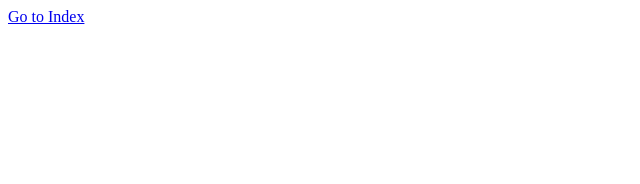
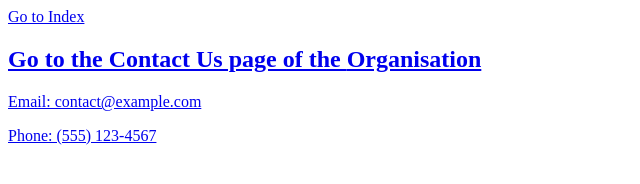
Before and after one commit to raimanishdevelops/html-project-2, a plain HTML site: page pages/about.html in a window 1280 px wide. Shown: the whole page, without its empty margins (0-640 px from the left). Drawn offline with Linux system fonts and the light colour scheme.

Commit message:
more hyperlinks were added to nvaigate more freely

```diff
--- a/pages/about.html
+++ b/pages/about.html
@@ -8,5 +8,18 @@
 </head>
 <body>
 <a href="../index.html">Go to Index</a>
+
+<footer>
+    <div>
+        <h2><a href="contact.html">Go to the Contact
+            Us page of the <b>Organisation </b></a></h2>
+        <p><a href="mailto:contact@example.com">
+            Email: contact@example.com</a>
+        </p>
+        <p><a href="tel:(555) 123-4567">
+            Phone: (555) 123-4567</a>
+        </p>
+    </div>
+</footer>
 </body>
 </html>
```
Also changed, not shown: pages/contact.html (+17 -0 lines).
